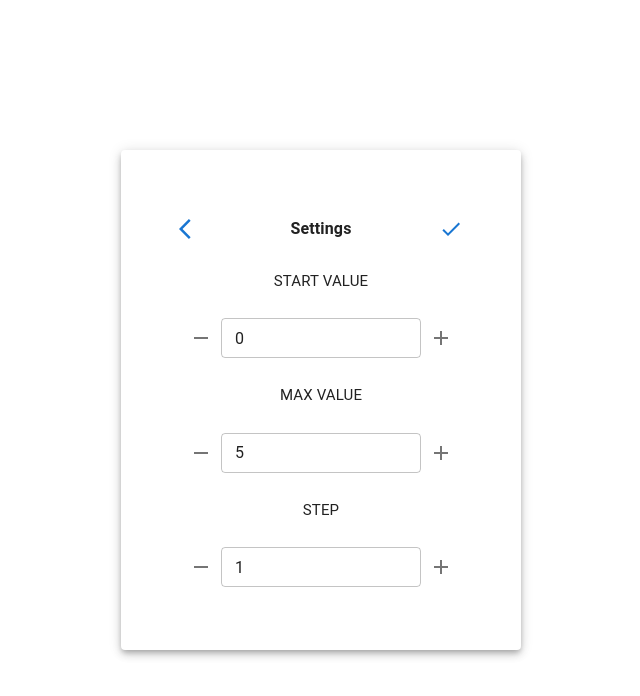
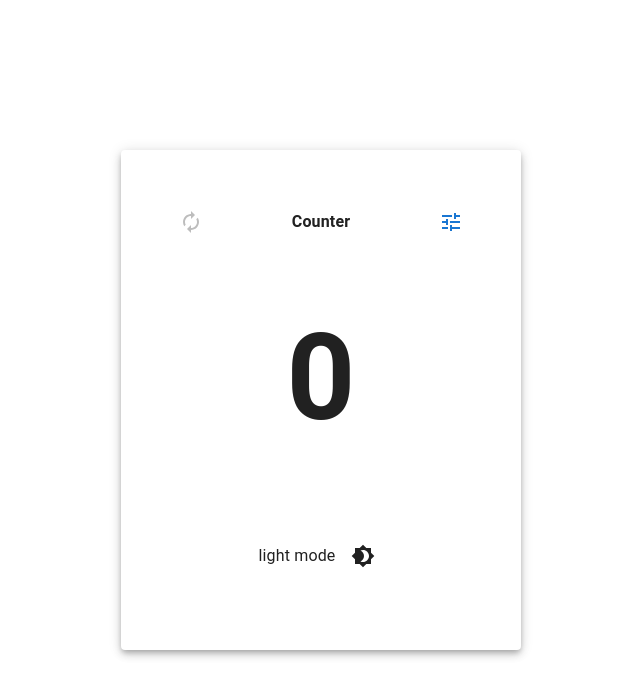
Before and after one commit to tepek92/counter, a React (Create React App) app: page / in a window 1280 px wide. Shown: the top 696 px of the page, without its empty margins (319-959 px from the left). Built offline with nearby package versions, Linux system fonts and the light colour scheme.

Commit message:
after code review

```diff
--- a/src/components/Counter/Controler/Controler.tsx
+++ b/src/components/Counter/Controler/Controler.tsx
@@ -5,15 +5,15 @@ import TuneIcon from '@mui/icons-material/Tune';
 import AutorenewIcon from '@mui/icons-material/Autorenew';
 
 type ControlPropsType = {
-    START_COUNT: number
+    startCount: number
     count: number
     resetCount: () => void
     changeDisplay: () => void
 }
 
 export function Controler(props: ControlPropsType) {
-    const {START_COUNT, count, resetCount, changeDisplay} = props;
-    const disabled = count === START_COUNT;
+    const {startCount, count, resetCount, changeDisplay} = props;
+    const disabled = count === startCount;
     const colorResetButton = disabled ? "inherit" : "primary";
 
 
--- a/src/components/Counter/Counter.tsx
+++ b/src/components/Counter/Counter.tsx
@@ -6,20 +6,23 @@ import {Settings} from "./Settings/Settings";
 import {ToggleColorMode} from "./ToggleColorMode/ToggleColorMode";
 
 export function Counter() {
-    const [START_COUNT, setStartCount] = useState<number>(JSON.parse(localStorage.getItem("START_COUNT") || "0"));
-    const [MAX_COUNT, setMaxCount] = useState<number>(JSON.parse(localStorage.getItem("MAX_COUNT") || "5"));
-    const [STEP_COUNT, setStepCount] = useState<number>(JSON.parse(localStorage.getItem("STEP_COUNT") || "1"));
+    // получаем "последние" данные из local storage
+    const [startCount, setStartCount] = useState<number>(JSON.parse(localStorage.getItem("startCount") || "0"));
+    const [maxCount, setMaxCount] = useState<number>(JSON.parse(localStorage.getItem("maxCount") || "5"));
+    const [stepCount, setStepCount] = useState<number>(JSON.parse(localStorage.getItem("stepCount") || "1"));
     const [count, setCount] = useState<number>(JSON.parse(localStorage.getItem("count") || "0"));
     const [display, setDisplay] = useState<boolean>(JSON.parse(localStorage.getItem("display") || "true"));
 
-
+    // лучше один useEffect или несколько
+    // ?
+    // тут поулчается, что при любом изменении все данные воторно пересохраняет
     useEffect(() => {
-        localStorage.setItem("START_COUNT", JSON.stringify(START_COUNT));
-        localStorage.setItem("MAX_COUNT", JSON.stringify(MAX_COUNT));
-        localStorage.setItem("STEP_COUNT", JSON.stringify(STEP_COUNT));
+        localStorage.setItem("startCount", JSON.stringify(startCount));
+        localStorage.setItem("maxCount", JSON.stringify(maxCount));
+        localStorage.setItem("stepCount", JSON.stringify(stepCount));
         localStorage.setItem("count", JSON.stringify(count));
         localStorage.setItem("display", JSON.stringify(display));
-    }, [START_COUNT, MAX_COUNT,STEP_COUNT, count, display])
+    }, [startCount, maxCount,stepCount, count, display])
 
 
     const addNewSettings = (newStartValue: number, newMaxValue: number, newStepValue: number) => {
@@ -31,41 +34,40 @@ export function Counter() {
     }
 
     const changeCount = () => {
-        if (count + STEP_COUNT > MAX_COUNT) {
-            setCount(MAX_COUNT);
-        } else if (count < MAX_COUNT) {
-            setCount(count + STEP_COUNT)
+        if (count + stepCount > maxCount) {
+            setCount(maxCount);
+        } else {
+            setCount(count + stepCount)
         }
-    }
-    const resetCount = () => setCount(START_COUNT);
+    };
+
+    const resetCount = () => setCount(startCount);
 
     const changeDisplay = () => setDisplay(!display);
 
     return (
         <div className={s.body}>
-            {!display &&
+            {display &&
                 <div className={s.display}>
                     <Controler
-                        START_COUNT={START_COUNT}
+                        startCount={startCount}
                         count={count}
                         resetCount={resetCount}
                         changeDisplay={changeDisplay}
                     />
-                    <Result MAX_COUNT={MAX_COUNT} count={count} changeCount={changeCount}/>
+                    <Result maxCount={maxCount} count={count} changeCount={changeCount}/>
                     <ToggleColorMode />
                 </div>}
-            {display &&
+            {!display &&
                 <div className={s.display}>
                     <Settings
-                        START_COUNT={START_COUNT}
-                        MAX_COUNT={MAX_COUNT}
-                        STEP_COUNT={STEP_COUNT}
+                        startCount={startCount}
+                        maxCount={maxCount}
+                        stepCount={stepCount}
                         addNewSettings={addNewSettings}
                         changeDisplay={changeDisplay}
                     />
                 </div>}
         </div>
-
-
     );
 }
--- a/src/components/Counter/Result/Result.tsx
+++ b/src/components/Counter/Result/Result.tsx
@@ -2,14 +2,14 @@ import React from 'react';
 import s from './Result.module.css'
 
 type ResultPropsType = {
-    MAX_COUNT: number
+    maxCount: number
     count: number
     changeCount: () => void
 }
 
 export function Result(props: ResultPropsType) {
-    const {count, MAX_COUNT, changeCount} = props;
-    const styleText = count === MAX_COUNT ? `${s.text} ${s.red}` : s.text;
+    const {count, maxCount, changeCount} = props;
+    const styleText = count === maxCount ? `${s.text} ${s.red}` : s.text;
 
 
     return (
--- a/src/components/Counter/Settings/Settings.tsx
+++ b/src/components/Counter/Settings/Settings.tsx
@@ -7,38 +7,40 @@ import {SuperInput} from "./SuperInput/SuperInput";
 
 
 type SettingsPropsType = {
-    START_COUNT: number
-    MAX_COUNT: number
-    STEP_COUNT: number
+    startCount: number
+    maxCount: number
+    stepCount: number
     addNewSettings: (newStartValue: number, newMaxValue: number, newStepValue: number) => void
     changeDisplay: () => void
 }
 
 export const Settings = (props: SettingsPropsType) => {
-    const {START_COUNT, MAX_COUNT, STEP_COUNT, addNewSettings, changeDisplay} = props;
+    const {startCount, maxCount, stepCount, addNewSettings, changeDisplay} = props;
     // нужен ли тут useEffect или достаточно, что значения из пропсов сетаются при новой отрисовке
-    const [start, setStar] = useState<string>(JSON.stringify(START_COUNT));
-    const [max, setMax] = useState<string>(JSON.stringify(MAX_COUNT));
-    const [step, setStep] = useState<string>(JSON.stringify(STEP_COUNT));
+    const [start, setStar] = useState<number>(startCount);
+    const [max, setMax] = useState<number>(maxCount);
+    const [step, setStep] = useState<number>(stepCount);
 
+    // считывает значения при изменении импута
     const onChangeStartHandler = (e: ChangeEvent<HTMLInputElement>) => {
-        setStar(e.currentTarget.value);
+        setStar(+e.currentTarget.value);
     }
     const onChangeMaxHandler = (e: ChangeEvent<HTMLInputElement>) => {
-        setMax(e.currentTarget.value);
+        setMax(+e.currentTarget.value);
     }
     const onChangeStepHandler = (e: ChangeEvent<HTMLInputElement>) => {
-        setStep(e.currentTarget.value);
+        setStep(+e.currentTarget.value);
     }
 
-
+    // устанавливаем значения из локального стейта в стей в каунтере
     const saveSetting = () => {
-        addNewSettings(+start, +max, +step);
+        addNewSettings(start, max, step);
     }
 
-    const errorStart = start === max || +start < 0 || +start > +max;
-    const errorMax = start === max || +max < 0 || +start > +max;
-    const errorStep = +step <= 0;
+    const error = start === max || start > max;
+    const errorStart = error || start < 0;
+    const errorMax = error || max < 0;
+    const errorStep = step <= 0;
 
     const disabled = errorStart || errorMax || errorStep;
     const colorResetButton = disabled ? "inherit" : "primary";
@@ -73,7 +75,8 @@ export const Settings = (props: SettingsPropsType) => {
                 <SuperInput
                     title={"MAX VALUE"}
                     onChange={onChangeMaxHandler}
-                    setValue={setMax} value={max}
+                    setValue={setMax}
+                    value={max}
                     error={errorMax}
                 />
                 <SuperInput
--- a/src/components/Counter/Settings/SuperInput/SuperInput.tsx
+++ b/src/components/Counter/Settings/SuperInput/SuperInput.tsx
@@ -8,8 +8,8 @@ import React, {ChangeEvent} from "react";
 type SuperInputProps = {
     title: string
     onChange: (e: ChangeEvent<HTMLInputElement>) => void
-    setValue: (newValue: string) => void;
-    value: string
+    setValue: (newValue: number) => void;
+    value: number
     error: boolean
 }
 
@@ -17,9 +17,9 @@ export function SuperInput(props: SuperInputProps) {
 
     const {title, onChange, setValue, value, error} = props;
 
-    const addValue = () => setValue(JSON.stringify(+value + 1));
-
-    const minusValue = () => setValue(JSON.stringify(+value - 1));
+    // изменение значения кнопками
+    const addValue = () => setValue(value + 1);
+    const minusValue = () => setValue(value - 1);
 
     return (
         <>
--- a/src/components/Counter/ToggleColorMode/ToggleColorMode.tsx
+++ b/src/components/Counter/ToggleColorMode/ToggleColorMode.tsx
@@ -7,7 +7,9 @@ import Brightness7Icon from '@mui/icons-material/Brightness7';
 import { ColorModeContext } from '../../../App';
 
 export function ToggleColorMode() {
+    // достаем данные о стилях?
     const theme = useTheme();
+    // достаю из контекста объект с функцией переключения
     const colorMode = React.useContext(ColorModeContext);
     return (
         <Box
--- a/src/index.tsx
+++ b/src/index.tsx
@@ -8,9 +8,7 @@ const root = ReactDOM.createRoot(
   document.getElementById('root') as HTMLElement
 );
 root.render(
-  <React.StrictMode>
     <App />
-  </React.StrictMode>
 );
 
 // If you want to start measuring performance in your app, pass a function
```
Also changed, not shown: src/App.tsx (+10 -1 lines).
